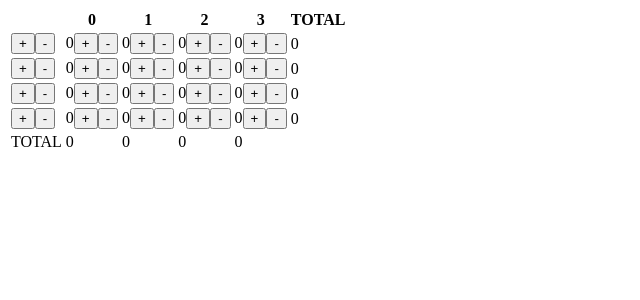
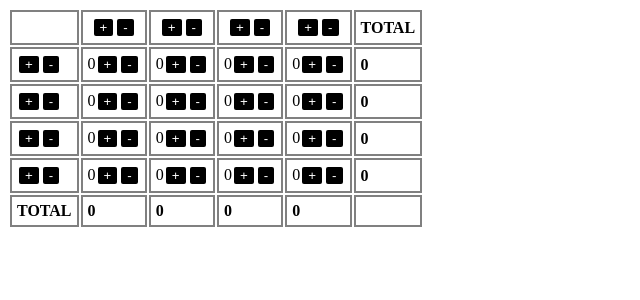
Before and after one commit to andrasdemszky/frontend-exercise, a React (Create React App) app: page / in a window 1280 px wide. Shown: the top 300 px of the page, without its empty margins (0-640 px from the left). Built offline with nearby package versions, Linux system fonts and the light colour scheme.

Commit message:
ready kinda

```diff
--- a/App.tsx
+++ b/App.tsx
@@ -19,9 +19,39 @@ const generateState = () => {
 export default function App() {
   const [state, setState] = React.useState(generateState());
 
+  const copyState = (object: number[][]) => {
+    return JSON.parse(JSON.stringify(object));
+  };
+
   const onChangeValue = (rowIndex: number, colIndex: number, val: number) => {
     setState((currentState) => {
       currentState[colIndex][rowIndex] = val;
+      return copyState(currentState);
+    });
+  };
+
+  const onIncrementRow = (rowIndex: number, direction: 'up' | 'down') => {
+    setState((currentState) => {
+      for (let index = 0; index < NUMBER_OF_ROWS; index++) {
+        if (direction === 'up') {
+          currentState[rowIndex][index]++;
+        } else {
+          currentState[rowIndex][index]--;
+        }
+      }
+      return JSON.parse(JSON.stringify(currentState));
+    });
+  };
+
+  const onIncrementColumn = (colIndex: number, direction: 'up' | 'down') => {
+    setState((currentState) => {
+      for (let index = 0; index < NUMBER_OF_ROWS; index++) {
+        if (direction === 'up') {
+          currentState[index][colIndex]++;
+        } else {
+          currentState[index][colIndex]--;
+        }
+      }
       return JSON.parse(JSON.stringify(currentState));
     });
   };
@@ -34,6 +64,7 @@ export default function App() {
           rowIndex={index}
           rowValues={state[index]}
           onChangeValue={(row, col, val) => onChangeValue(row, col, val)}
+          onIncrementRow={(row, dir) => onIncrementRow(row, dir)}
         />
       );
     }
@@ -42,17 +73,32 @@ export default function App() {
 
   const generateHeaders = () => {
     const headers = [];
-    headers.push(<th className="tg-0lax">{}</th>);
+    headers.push(<th>{}</th>);
     for (let index = 0; index < NUMBER_OF_ROWS; index++) {
-      headers.push(<th className="tg-0lax">{index}</th>);
+      headers.push(
+        <th>
+          <button
+            className="button-style"
+            onClick={() => onIncrementColumn(index, 'up')}
+          >
+            +
+          </button>
+          <button
+            className="button-style"
+            onClick={() => onIncrementColumn(index, 'down')}
+          >
+            -
+          </button>
+        </th>
+      );
     }
-    headers.push(<th className="tg-0lax">{'TOTAL'}</th>);
+    headers.push(<th>{'TOTAL'}</th>);
     return headers;
   };
 
   const generateFooters = () => {
     const footers = [];
-    footers.push(<td className="tg-0lax">{'TOTAL'}</td>);
+    footers.push(<td className="bold">{'TOTAL'}</td>);
     const findSum = (colIndex: number) => {
       let sum = 0;
       for (let index = 0; index < NUMBER_OF_ROWS; index++) {
@@ -61,9 +107,9 @@ export default function App() {
       return sum;
     };
     for (let index = 0; index < NUMBER_OF_ROWS; index++) {
-      footers.push(<td className="tg-0lax">{findSum(index)}</td>);
+      footers.push(<td className="bold">{findSum(index)}</td>);
     }
-    footers.push(<td className="tg-0lax">{}</td>);
+    footers.push(<td>{}</td>);
     return footers;
   };
 
@@ -84,6 +130,7 @@ interface Row {
   rowValues: number[];
   rowIndex: number;
   onChangeValue: (rowIndex: number, colIndex: number, val: number) => void;
+  onIncrementRow: (rowIndex: number, direction: 'up' | 'down') => void;
 }
 
 const TableRow = (props: Row) => {
@@ -101,15 +148,27 @@ const TableRow = (props: Row) => {
         />
       );
     }
-    headers.push(<td>{props.rowValues.reduce((s, a) => (s = s + a))}</td>);
+    headers.push(
+      <td className="bold">{props.rowValues.reduce((s, a) => (s = s + a))}</td>
+    );
     return headers;
   };
-  const incrementRow = (direction: 'up' | 'down') => {};
+
   return (
     <tr>
-      <td className="tg-0lax">
-        <button>+</button>
-        <button>-</button>
+      <td>
+        <button
+          className="button-style"
+          onClick={() => props.onIncrementRow(props.rowIndex, 'up')}
+        >
+          +
+        </button>
+        <button
+          className="button-style"
+          onClick={() => props.onIncrementRow(props.rowIndex, 'down')}
+        >
+          -
+        </button>
       </td>
       {generateCells()}
     </tr>
@@ -139,10 +198,20 @@ const TableCell = (props: Cell) => {
   };
 
   return (
-    <td className="tg-0lax">
+    <td>
       {value}
-      <button onClick={() => incrementCell('up', value)}>+</button>
-      <button onClick={() => incrementCell('down', value)}>-</button>
+      <button
+        className="button-style"
+        onClick={() => incrementCell('up', value)}
+      >
+        +
+      </button>
+      <button
+        className="button-style"
+        onClick={() => incrementCell('down', value)}
+      >
+        -
+      </button>
     </td>
   );
 };
--- a/style.css
+++ b/style.css
@@ -1,3 +1,34 @@
-h1, p {
+h1,
+p {
   font-family: Lato;
 }
+
+td {
+  border-width: 2px;
+  border-color: grey;
+  padding: 5px;
+  border-style: solid;
+  margin: 0px;
+}
+
+th {
+  border-width: 2px;
+  border-color: grey;
+  padding: 5px;
+  border-style: solid;
+  margin: 0px;
+}
+
+.bold {
+  font-weight: bold;
+}
+
+.button-style {
+  background-color: black;
+  color: white;
+  border-radius: 2px;
+  text-decoration: none;
+  margin: 2px;
+  border: none;
+  outline: none;
+}
```
